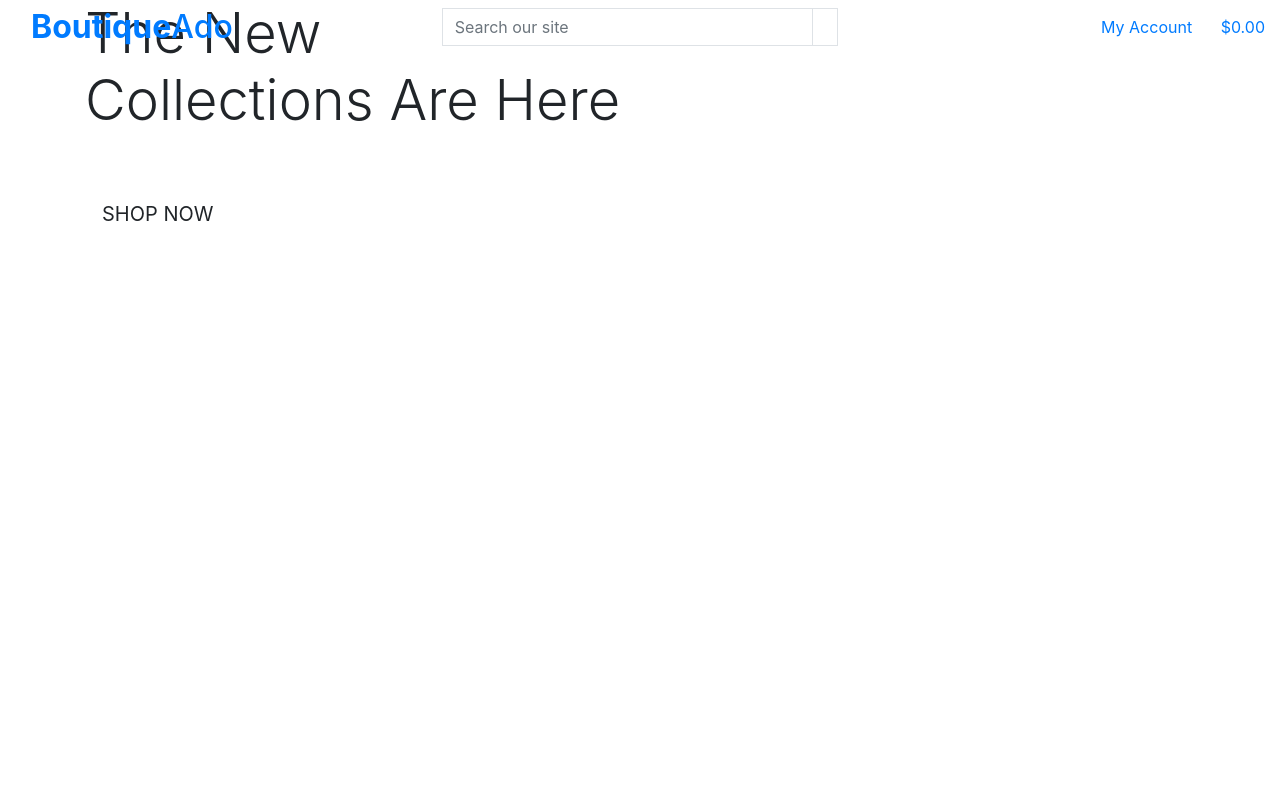
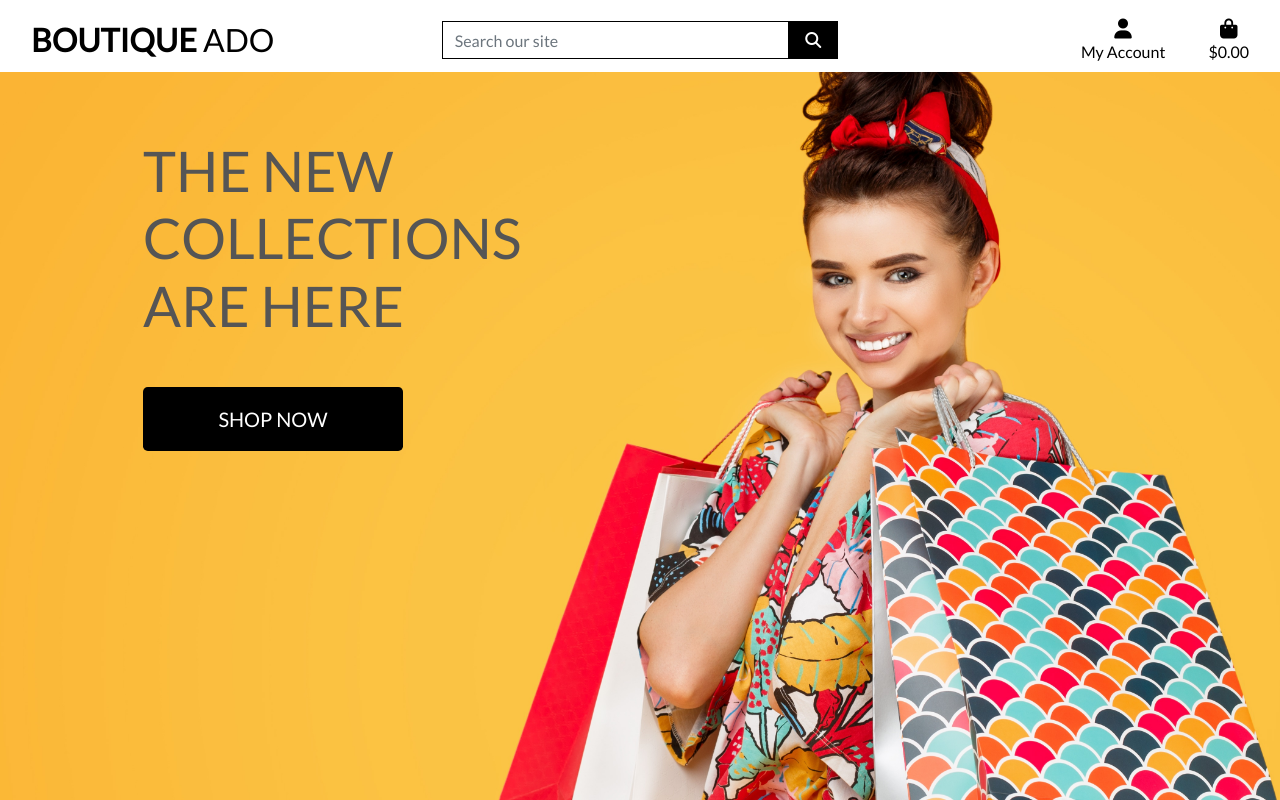
Before and after one commit to FabianMarsh/Boutique-ADO, a Django app: page / in a window 1280 px wide. Run offline with Django 3.2, Linux system fonts and the light colour scheme; some libraries are stand-ins or nearby versions.

Commit message:
completed home page and css

```diff
--- a/boutique_ado/settings.py
+++ b/boutique_ado/settings.py
@@ -147,3 +147,7 @@ USE_TZ = True
 # https://docs.djangoproject.com/en/3.1/howto/static-files/
 
 STATIC_URL = '/static/'
+STATICFILES_DIRS = (os.path.join(BASE_DIR, "static"),)
+
+MEDIA_URL = "/media/"
+MEDIA_ROOT = os.path.join(BASE_DIR, "media")
--- a/boutique_ado/urls.py
+++ b/boutique_ado/urls.py
@@ -15,10 +15,11 @@ Including another URLconf
 """
 from django.contrib import admin
 from django.urls import path, include
+from django.conf import settings
+from django.conf.urls.static import static
 
 urlpatterns = [
     path('admin/', admin.site.urls),
     path("accounts/", include("allauth.urls")),
     path("", include("home.urls")),
-
-]
+] + static(settings.MEDIA_URL, document_root=settings.MEDIA_ROOT)
--- /dev/null
+++ b/static/css/base.css
@@ -0,0 +1,82 @@
+html{
+    height: 100%;
+}
+
+body{
+    background: url("/media/homepage_background_cropped.jpg") no-repeat center center fixed;
+    background-size: cover;
+    height: calc(100vh - 164px);
+    color: #555;
+    font-family: "Lato";
+}
+
+
+/* from Bulma */
+.icon {
+    align-items: center;
+    display: inline-flex;
+    justify-content: center;
+    height: 1.5rem;
+    width: 1.5rem;
+}
+
+.logo-font {
+    text-transform: uppercase;
+}
+
+.main-logo-link {
+    width: fit-content;
+}
+
+.shop-now-button {
+    background: black;
+    color: white;
+    min-width: 260px;
+}
+
+.btn-black {
+    background: black;
+    color: white;
+}
+
+.shop-now-button:hover,
+.shop-now-button:active,
+.shop-now-button:focus,
+.btn-black:hover,
+.btn-black:active,
+.btn-black:focus {
+    background: #222;
+    color: white;
+}
+
+.text-black {
+    color: #000 !important;
+}
+
+.border-black {
+    border: 1px solid black !important;
+}
+
+/* -------------------------------- Media Queries */
+
+/* Slightly larger container on xl screens */
+@media (min-width: 1200px) {
+  .container {
+    max-width: 80%;
+  }
+}
+
+/* fixed top navbar only on medium and up */
+@media (min-width: 992px) {
+    .fixed-top-desktop-only {
+        position: fixed;
+        top: 0;
+        right: 0;
+        left: 0;
+        z-index: 1030;
+    }
+
+    .header-container {
+        padding-top: 164px;
+    }
+}
--- a/templates/base.html
+++ b/templates/base.html
@@ -15,12 +15,15 @@
 
         {% block corecss %}
             <link rel="stylesheet" href="https://stackpath.bootstrapcdn.com/bootstrap/4.4.1/css/bootstrap.min.css" integrity="sha384-Vkoo8x4CGsO3+Hhxv8T/Q5PaXtkKtu6ug5TOeNV6gBiFeWPGFN9MuhOf23Q9Ifjh" crossorigin="anonymous">
+            <link rel="stylesheet" href="https://fonts.googleapis.com/css2?family=Lato&display=swap">
+            <link rel="stylesheet" href="{% static 'css/base.css' %}">
         {% endblock %}
 
         {% block extra_css %}
         {% endblock %}
 
         {% block corejs %}
+            <script src="https://kit.fontawesome.com/e20f2b74bc.js" crossorigin="anonymous"></script>
             <script src="https://code.jquery.com/jquery-3.4.1.slim.min.js" integrity="sha384-J6qa4849blE2+poT4WnyKhv5vZF5SrPo0iEjwBvKU7imGFAV0wwj1yYfoRSJoZ+n" crossorigin="anonymous"></script>
             <script src="https://cdn.jsdelivr.net/npm/popper.js@1.16.0/dist/umd/popper.min.js" integrity="sha384-Q6E9RHvbIyZFJoft+2mJbHaEWldlvI9IOYy5n3zV9zzTtmI3UksdQRVvoxMfooAo" crossorigin="anonymous"></script>
             <script src="https://stackpath.bootstrapcdn.com/bootstrap/4.4.1/js/bootstrap.min.js" integrity="sha384-wfSDF2E50Y2D1uUdj0O3uMBJnjuUD4Ih7YwaYd1iqfktj0Uod8GCExl3Og8ifwB6" crossorigin="anonymous"></script>
@@ -33,10 +36,10 @@
     </head>
     <body>
         <header class="container-fluid fixed-top">
-            <div class="row">
+            <div id="topnav" class="row bg-white pt-lg-2 d-none d-lg-flex">
                 <div class="col-12 col-lg-4 my-auto py-1 py-lg-0 text-center text-lg-left">
                     <a href="{% url 'home' %}" class="nav-link main-logo-link">
-                        <h2 class="logo-font text-black my-0"><strong>Boutique</strong>Ado</h2>
+                        <h2 class="logo-font text-black my-0"><strong>Boutique</strong> Ado</h2>
                     </a>
                 </div>
                 <div class="col-12 col-lg-4 my-auto py-1 py-lg-0">
@@ -76,7 +79,7 @@
                             </div>
                         </li>
                         <li class="list-inline-item">
-                            <a href="{% if grand_total %}text-info font-weight-bold{% else %}text-black{% endif %} nav-link">
+                            <a class="{% if grand_total %}text-info font-weight-bold{% else %}text-black{% endif %} nav-link" href="">
                                 <div class="text-center">
                                     <div><i class="fas fa-shopping-bag fa-lg"></i></div>
                                     <p class="my-0">
```
Also changed, not shown: media/homepage_background_cropped.jpg (added).
